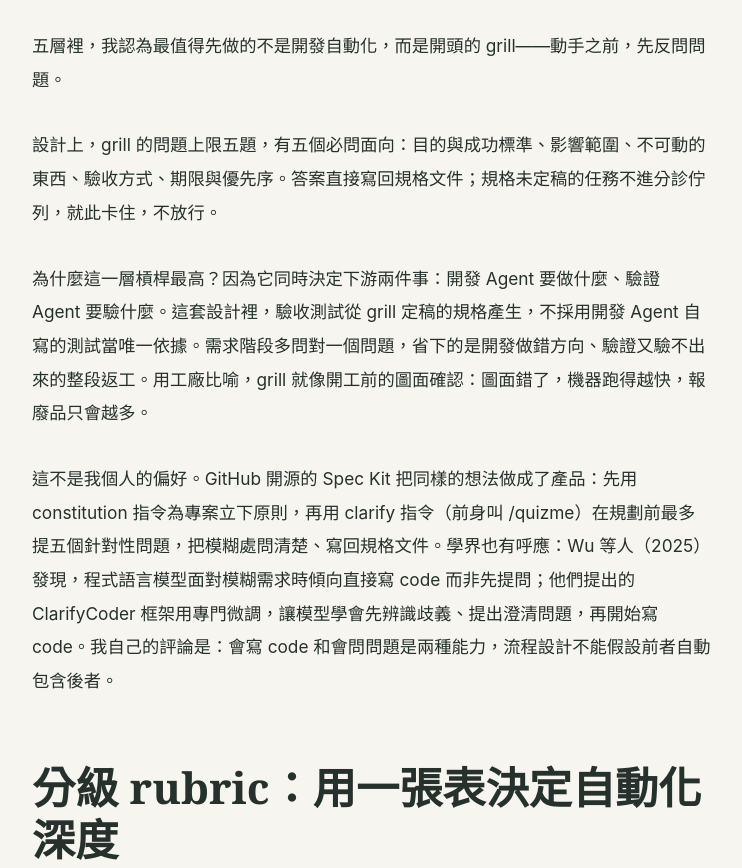
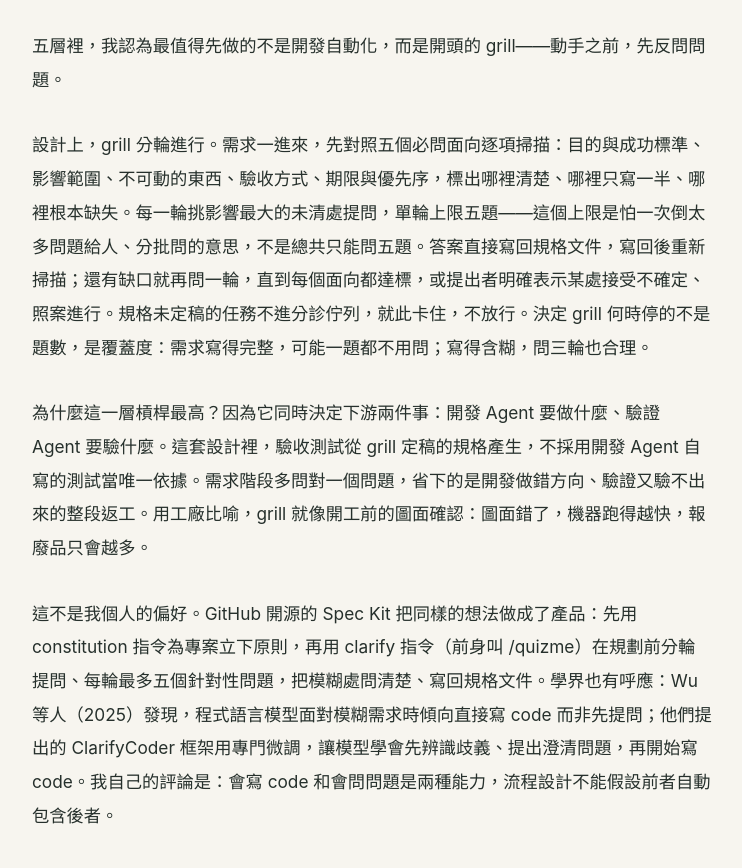
Before and after one commit to jinweilin/jinweilin.github.io, a plain HTML site: page tech/ai-dev-factory/index.html in a window 1280 px wide. Shown: the part 3683-4551 px from the top of the page, without its empty margins (268-1010 px from the left). Drawn offline with Linux system fonts and the light colour scheme.

Commit message:
修訂 grill 為多輪機制

```diff
--- a/tech/ai-dev-factory/index.html
+++ b/tech/ai-dev-factory/index.html
@@ -58,9 +58,9 @@
 
   <h2>為什麼 grill 是整條產線槓桿最高一層</h2>
   <p>五層裡，我認為最值得先做的不是開發自動化，而是開頭的 grill——動手之前，先反問問題。</p>
-  <p>設計上，grill 的問題上限五題，有五個必問面向：目的與成功標準、影響範圍、不可動的東西、驗收方式、期限與優先序。答案直接寫回規格文件；規格未定稿的任務不進分診佇列，就此卡住，不放行。</p>
+  <p>設計上，grill 分輪進行。需求一進來，先對照五個必問面向逐項掃描：目的與成功標準、影響範圍、不可動的東西、驗收方式、期限與優先序，標出哪裡清楚、哪裡只寫一半、哪裡根本缺失。每一輪挑影響最大的未清處提問，單輪上限五題——這個上限是怕一次倒太多問題給人、分批問的意思，不是總共只能問五題。答案直接寫回規格文件，寫回後重新掃描；還有缺口就再問一輪，直到每個面向都達標，或提出者明確表示某處接受不確定、照案進行。規格未定稿的任務不進分診佇列，就此卡住，不放行。決定 grill 何時停的不是題數，是覆蓋度：需求寫得完整，可能一題都不用問；寫得含糊，問三輪也合理。</p>
   <p>為什麼這一層槓桿最高？因為它同時決定下游兩件事：開發 Agent 要做什麼、驗證 Agent 要驗什麼。這套設計裡，驗收測試從 grill 定稿的規格產生，不採用開發 Agent 自寫的測試當唯一依據。需求階段多問對一個問題，省下的是開發做錯方向、驗證又驗不出來的整段返工。用工廠比喻，grill 就像開工前的圖面確認：圖面錯了，機器跑得越快，報廢品只會越多。</p>
-  <p>這不是我個人的偏好。GitHub 開源的 Spec Kit 把同樣的想法做成了產品：先用 constitution 指令為專案立下原則，再用 clarify 指令（前身叫 /quizme）在規劃前最多提五個針對性問題，把模糊處問清楚、寫回規格文件。學界也有呼應：Wu 等人（2025）發現，程式語言模型面對模糊需求時傾向直接寫 code 而非先提問；他們提出的 ClarifyCoder 框架用專門微調，讓模型學會先辨識歧義、提出澄清問題，再開始寫 code。我自己的評論是：會寫 code 和會問問題是兩種能力，流程設計不能假設前者自動包含後者。</p>
+  <p>這不是我個人的偏好。GitHub 開源的 Spec Kit 把同樣的想法做成了產品：先用 constitution 指令為專案立下原則，再用 clarify 指令（前身叫 /quizme）在規劃前分輪提問、每輪最多五個針對性問題，把模糊處問清楚、寫回規格文件。學界也有呼應：Wu 等人（2025）發現，程式語言模型面對模糊需求時傾向直接寫 code 而非先提問；他們提出的 ClarifyCoder 框架用專門微調，讓模型學會先辨識歧義、提出澄清問題，再開始寫 code。我自己的評論是：會寫 code 和會問問題是兩種能力，流程設計不能假設前者自動包含後者。</p>
 
   <h2>分級 rubric：用一張表決定自動化深度</h2>
   <p>不是每一單都該用同樣的自動化程度。分級判準用四個面向逐項評估：</p>
@@ -107,7 +107,7 @@
 
   <h2>結論：人沒有離開，只是換了位置</h2>
   <p>AI 開發工廠不是把工程師移出軟體開發，而是把人的時間從「寫每一行」移到「問對問題、定對標準、做最後裁決」——會寫程式的人、會定義問題的人、會驗收把關的人，各有位置，而且彼此需要。當產出速度不再是問題，真正稀缺的是把問題定義清楚的能力，和守住最後一關的判斷。</p>
-  <p>想試的人不必先建整座工廠。最小起步只有一個動作：下一個 issue，先只做 grill 五問，把答案寫回規格，再讓 AI 動手。這篇如果對你有用，歡迎收藏，並追蹤後續的逐層拆解。</p>
+  <p>想試的人不必先建整座工廠。最小起步只有一個動作：下一個 issue，先只做 grill 的第一輪——把五個面向掃一遍、問最關鍵的幾題，把答案寫回規格，再讓 AI 動手。這篇如果對你有用，歡迎收藏，並追蹤後續的逐層拆解。</p>
 
   <h2>參考來源</h2>
   <ul class="sources">
```
